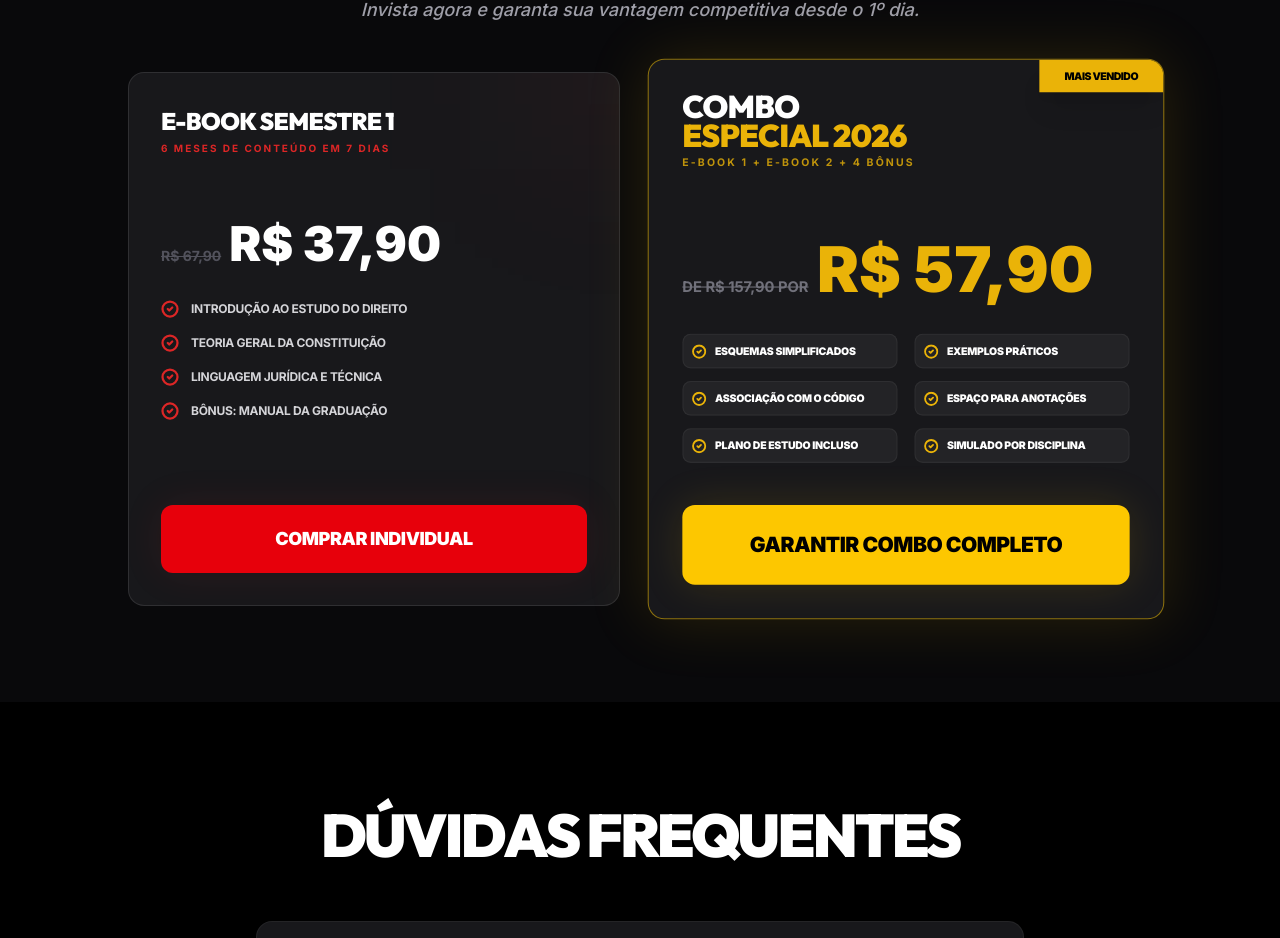
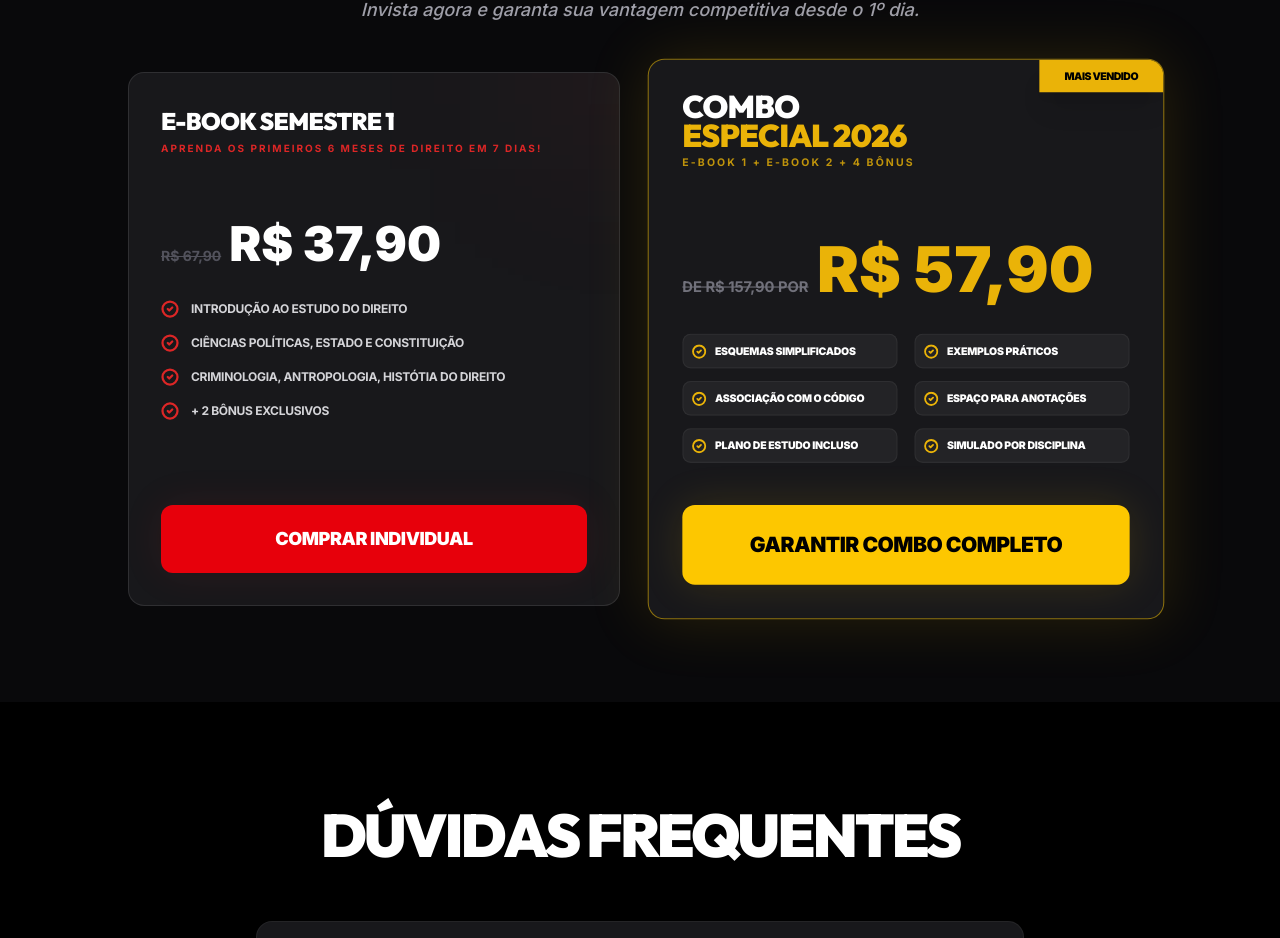
Before and after one commit to camposads-dot/primeiroano-de-direito, a React (Vite) app: page / in a window 1280 px wide. Shown: the part 3158-4096 px from the top of the page. Built offline with nearby package versions, Linux system fonts and the light colour scheme.

Commit message:
Active Now

```diff
--- a/src/App.tsx
+++ b/src/App.tsx
@@ -239,7 +239,7 @@ const Offers = () => (
           <div className="mb-8 relative z-10">
             <h3 className="text-2xl font-black mb-1 uppercase text-white">E-Book Semestre 1</h3>
             <p className="text-[10px] uppercase font-bold text-brand-red tracking-[0.2em] mb-8">
-              6 Meses de Conteúdo em 7 Dias
+              Aprenda os primeiros 6 meses de Direito em 7 dias!
             </p>
           </div>
 
@@ -252,9 +252,9 @@ const Offers = () => (
           <ul className="space-y-4 mb-10 flex-grow relative z-10">
             {[
               "Introdução ao Estudo do Direito",
-              "Teoria Geral da Constituição",
-              "Linguagem Jurídica e Técnica",
-              "Bônus: Manual da Graduação"
+              "Ciências Políticas, Estado e Constituição",
+              "Criminologia, Antropologia, Histótia do Direito",
+              "+ 2 Bônus Exclusivos"
             ].map((item, i) => (
               <li key={i} className="flex gap-3 items-center text-zinc-300 font-bold text-xs uppercase tracking-tight">
                 <CheckCircle2 size={18} className="text-brand-red" strokeWidth={3} />
```
